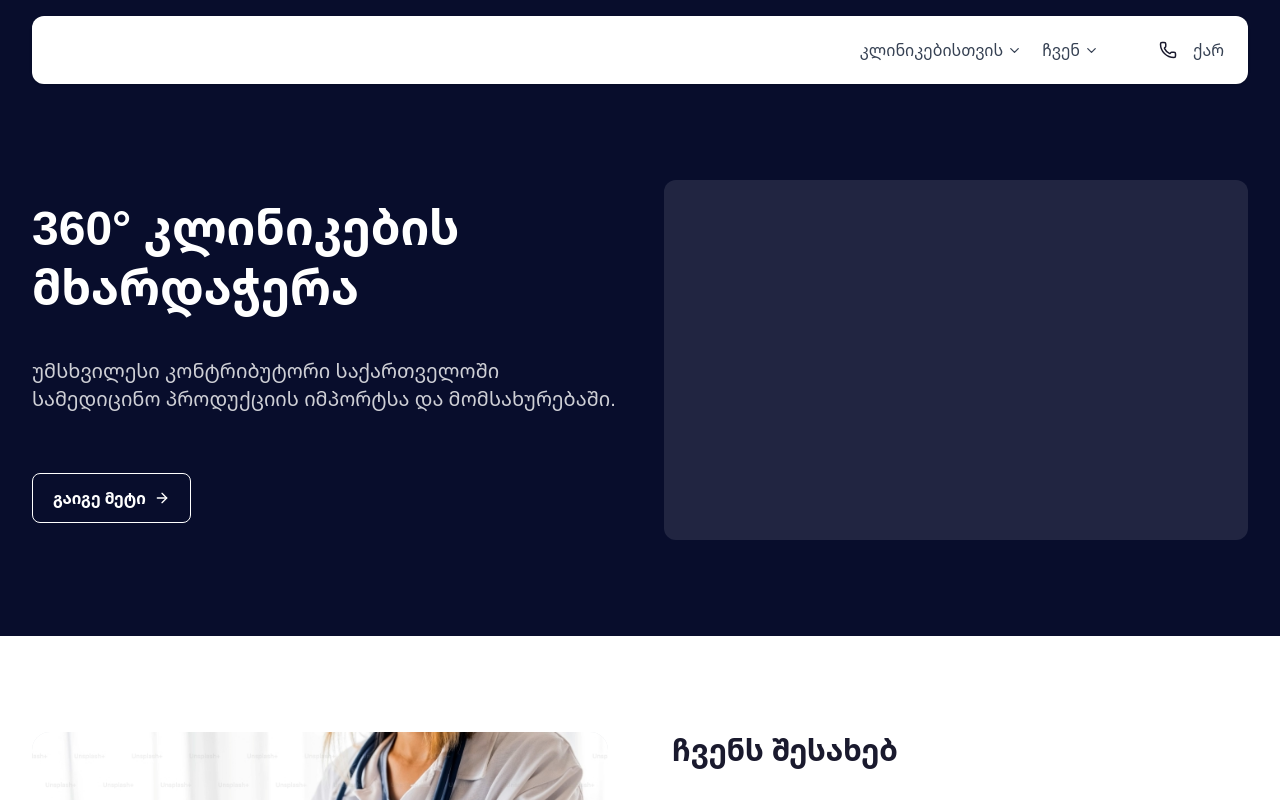
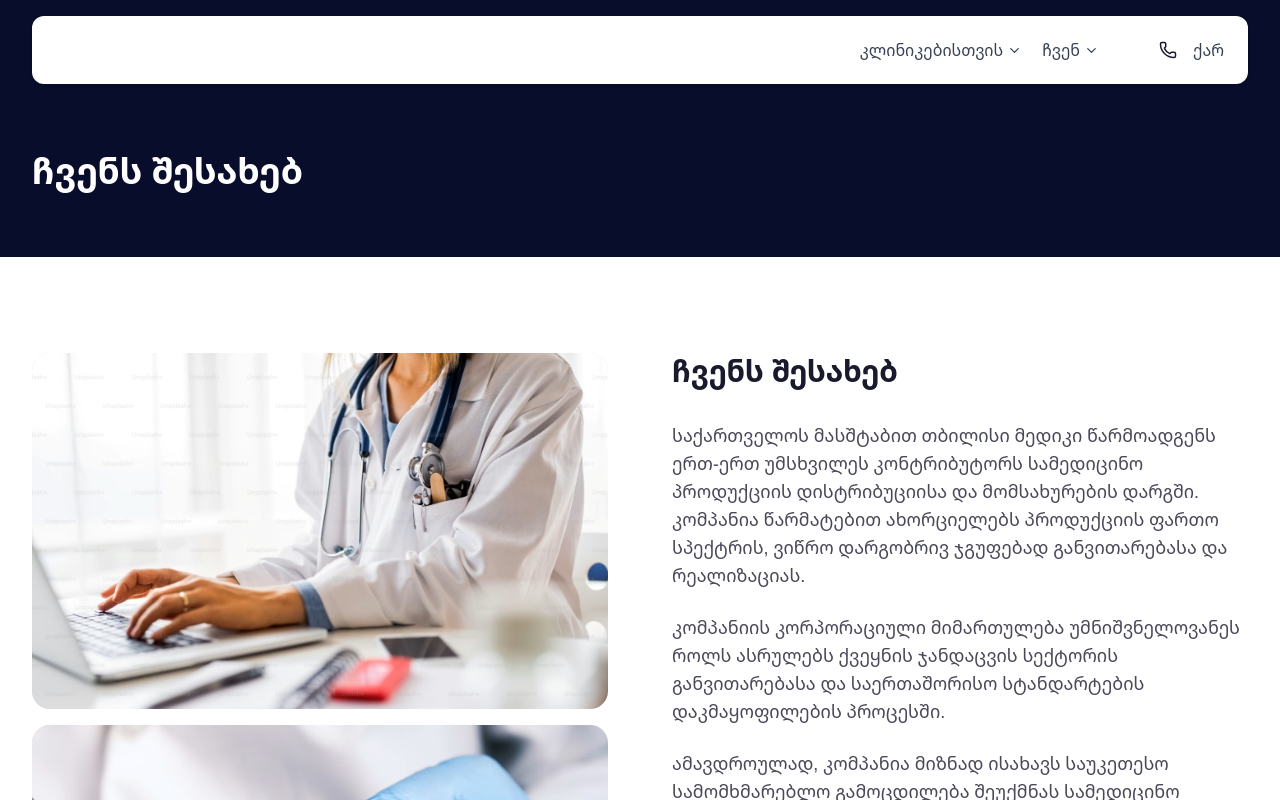
Before and after one commit to tbilisi-medic/web, a Next.js app: page /about in a window 1280 px wide. Shown: the top 800 px of the page. Built offline with nearby package versions, Linux system fonts and the light colour scheme.

Commit message:
refactor: use PageHeader instead of Hero on about page

```diff
--- a/src/app/about/page.tsx
+++ b/src/app/about/page.tsx
@@ -1,4 +1,8 @@
-import { Hero, BlogPreview, Testimonials } from '@/components/sections/shared';
+import {
+  PageHeader,
+  BlogPreview,
+  Testimonials,
+} from '@/components/sections/shared';
 import { Metadata } from 'next';
 import { AboutContent, Mission, Branches } from '@/components/sections/about';
 
@@ -10,7 +14,7 @@ export const metadata: Metadata = {
 export default function AboutPage() {
   return (
     <>
-      <Hero />
+      <PageHeader title="ჩვენს შესახებ" />
       <AboutContent />
       <Mission />
       <BlogPreview />
```
